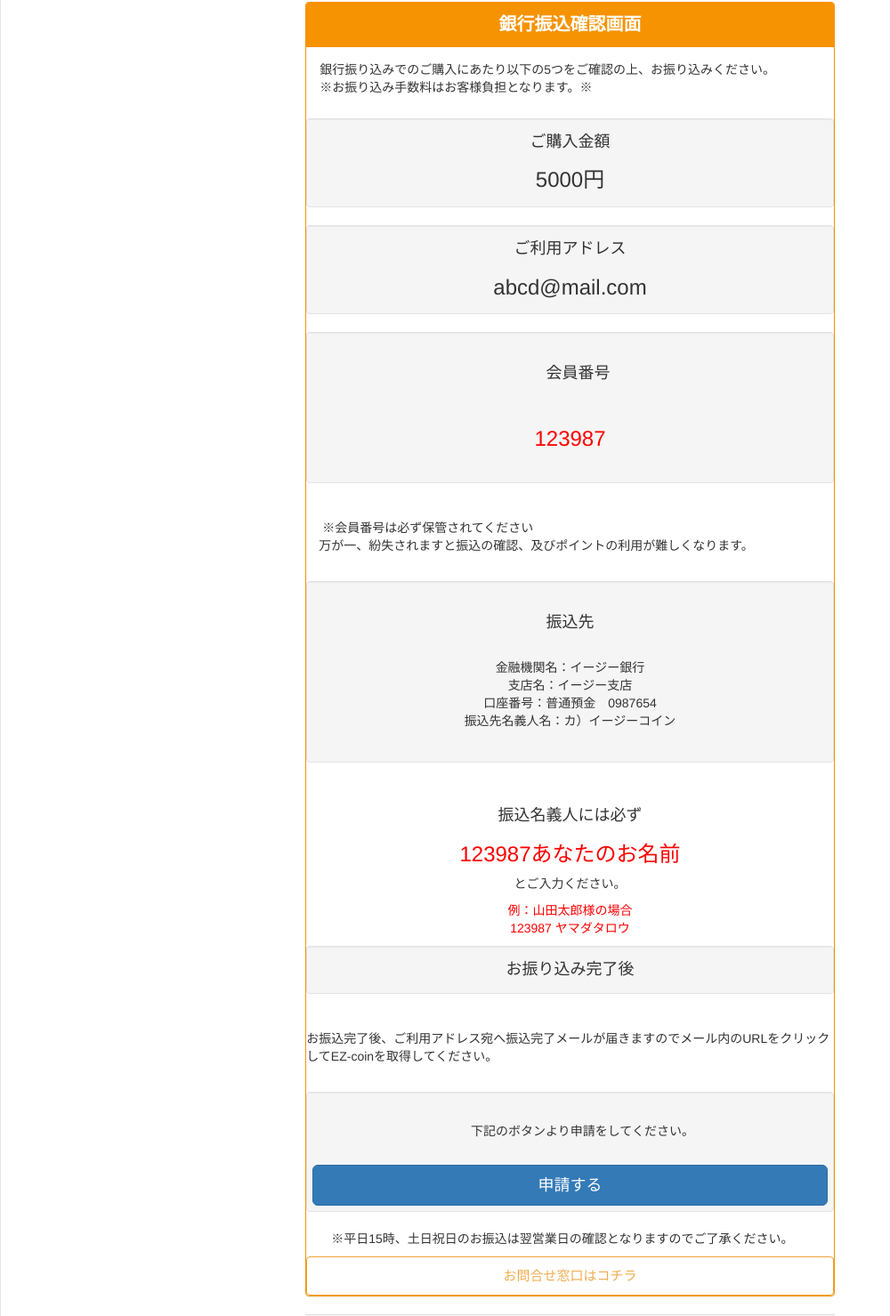
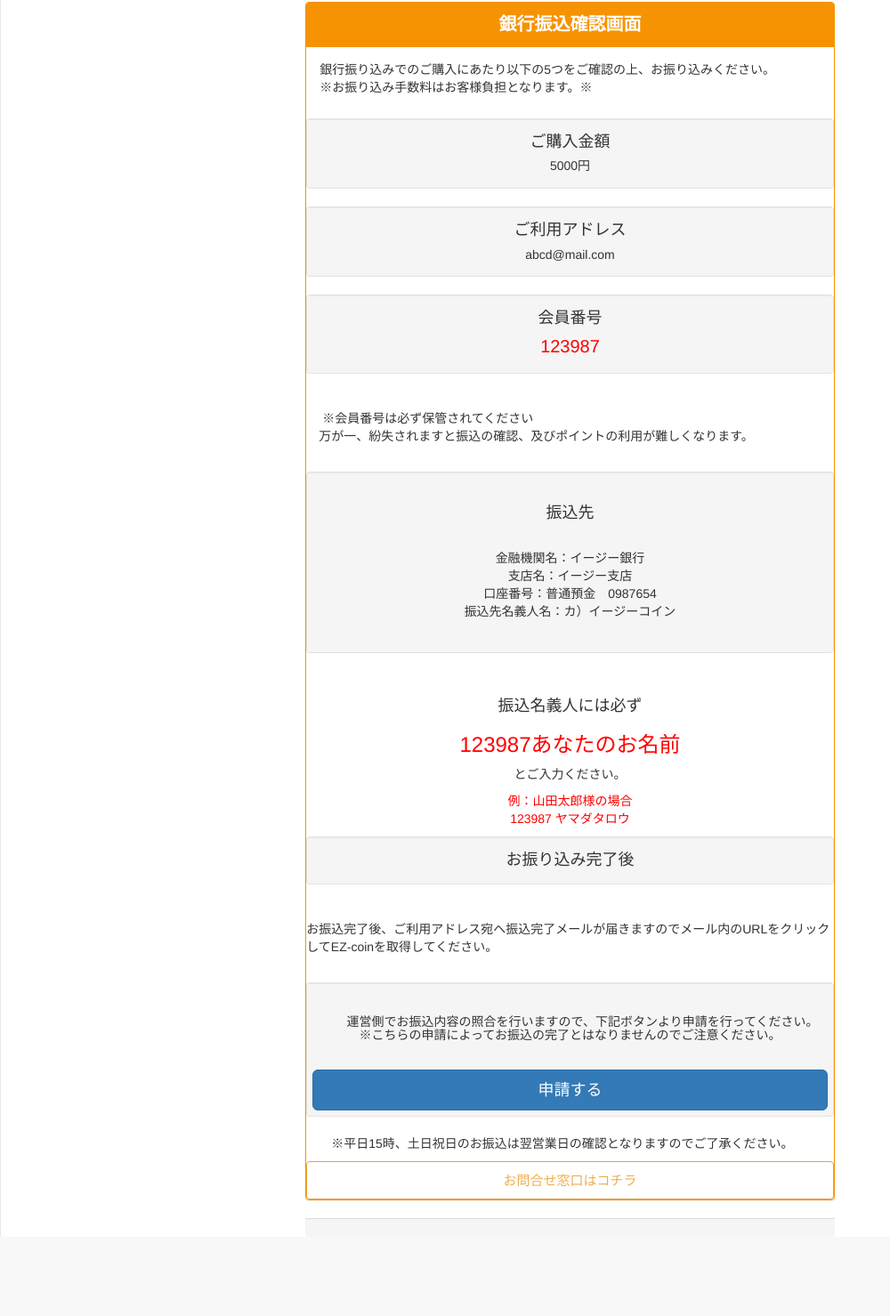
Before and after one commit to ez-coin-layout/ez_coin_layout_sample, a website: page pages/step06.html in a window 1280 px wide. Shown: the part 217-1696 px from the top of the page at 89% size, without its empty margins (0-1000 px from the left). After the commit the page ends 1608 px from the top, so only its background shows below. Drawn offline with Linux system fonts and the light colour scheme.

Commit message:
文字・文章修正_vol2

```diff
--- a/pages/step06.html
+++ b/pages/step06.html
@@ -80,23 +80,23 @@
                         <h4>
                           ご購入金額
                         </h4>
-                        <h3>
+                        <h5>
                           5000円
-                        </h3>
+                        </h5>
                         </div>
                         <div class="new-item">
                         <h4>
                           ご利用アドレス
                         </h4>
-                        <h3>
+                        <h5>
                           abcd@mail.com
-                        </h3>
+                        </h5>
                         </div>
                         <div class="new-item">
-                        　<h4>
-                          　会員番号
-                        　</h4>
-                    　　　　　<span style="color: #ff0000; transparent"><h3>123987</h3></span>
+                        <h4>
+                          会員番号
+                        </h4>
+                    　　　　<div class="txet">123987</div>
                         　　</div>
                          　　<p>
                           　 ※会員番号は必ず保管されてください
@@ -137,7 +137,8 @@
                           　</p>
                          　 <div class="new-item">
                         　　<h5>
-                          　　下記のボタンより申請をしてください。
+                          　　運営側でお振込内容の照合を行いますので、下記ボタンより申請を行ってください。
+                            <br>※こちらの申請によってお振込の完了とはなりませんのでご注意ください。
                         　　</h5>
                         　　<button type="button" class="btn btn-primary btn-lg btn-block">申請する</button>
                         </div>
```
Also changed, not shown: dist/css/sb-admin-2.css.
